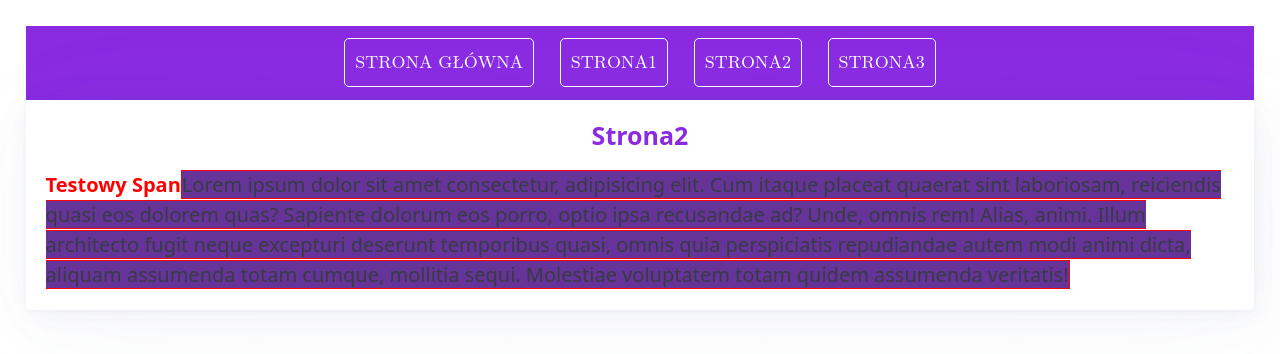
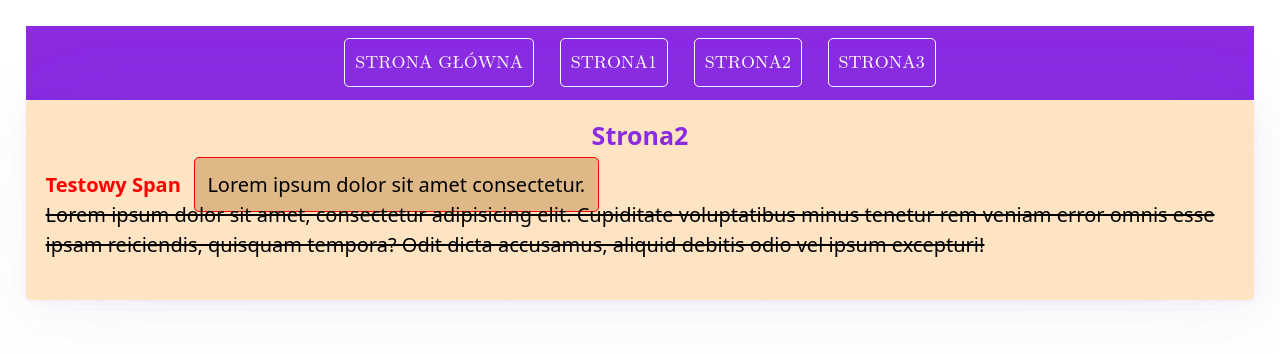
Before and after one commit to an93na/przypomienie, a React (Create React App) app: page /strona2 in a window 1280 px wide. Shown: the top 354 px of the page. Built offline with nearby package versions, Linux system fonts and the light colour scheme.

Commit message:
zmiany w strona2

```diff
--- a/src/components/Strona2.js
+++ b/src/components/Strona2.js
@@ -3,12 +3,14 @@ import style2 from '../style/StyleStrona2.module.css'
 
 export const Strona2 = () => {
   return (
-    <article>
+    <article style={{ backgroundColor: 'bisque' }}>
       <h4 className={style2.naglowek}>Strona2</h4>
-      <span style={{color: 'red', fontWeight: 'bold'}}>Testowy Span</span>
-      <p style={{display: 'inline', border: '1px solid red', backgroundColor: 'rebeccapurple'}}>
-        Lorem ipsum dolor sit amet consectetur, adipisicing elit. Cum itaque placeat quaerat sint laboriosam, reiciendis quasi eos dolorem quas? Sapiente dolorum eos porro, optio ipsa recusandae ad? Unde, omnis rem!
-        Alias, animi. Illum architecto fugit neque excepturi deserunt temporibus quasi, omnis quia perspiciatis repudiandae autem modi animi dicta, aliquam assumenda totam cumque, mollitia sequi. Molestiae voluptatem totam quidem assumenda veritatis!
+      <span style={{ color: 'red', fontWeight: 'bold' }}>Testowy Span</span>
+      <p style={{ display: 'inline', border: '1px solid red', color: 'black', backgroundColor: 'burlywood', padding: '1vw', borderRadius: '5px', margin: '1vw' }}>
+        Lorem ipsum dolor sit amet consectetur.
+      </p>
+      <p style={{ textDecoration: 'line-through', color: 'black' }}>
+        Lorem ipsum dolor sit amet, consectetur adipisicing elit. Cupiditate voluptatibus minus tenetur rem veniam error omnis esse ipsam reiciendis, quisquam tempora? Odit dicta accusamus, aliquid debitis odio vel ipsum excepturi!
       </p>
     </article>
   )
```
